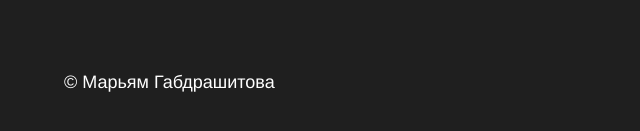
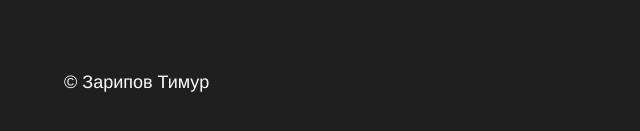
Before and after one commit to PITARD-pbt/first-sptint, a plain HTML site: page index.html in a window 1280 px wide. Shown: the part 3869-4000 px from the top of the page, 0-640 px from the left. Drawn offline with Linux system fonts and the light colour scheme.

Commit message:
Update index.html

```diff
--- a/index.html
+++ b/index.html
@@ -168,7 +168,7 @@
 
         <div class="footer_column footer_column_content_copyright">
           <img src="./images/logo_place_footer.svg" alt="Логотип Яндекс.Практикум" class="logo logo_place_footer">
-          <p class="footer_autor">&copy; Марьям Габдрашитова</p>
+          <p class="footer_autor">&copy; Зарипов Тимур</p>
         </div>
 
         <nav class="footer_column footer_column_content_info">
```
